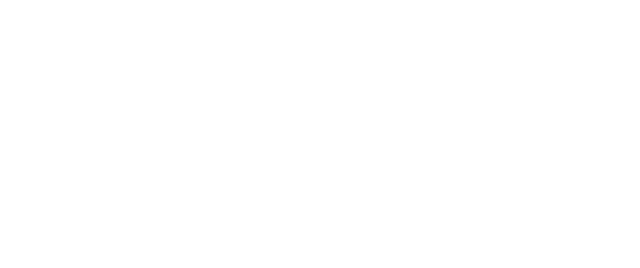
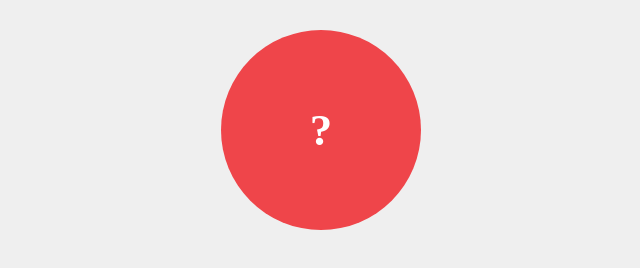
Before and after one commit to hideaking2021/Omikuji, a plain HTML site: page index.html in a window 1280 px wide. Shown: the whole page, without its empty margins (319-959 px from the left). Drawn offline with Linux system fonts and the light colour scheme.

Commit message:
cssレイアウト

```diff
--- a/css/styles.css
+++ b/css/styles.css
@@ -0,0 +1,16 @@
+body {
+  background: #efefef;
+}
+
+#btn {
+  width: 200px;
+  height: 200px;
+  background: #ef454a;
+  border-radius: 50%;
+  margin: 30px auto;
+  text-align: center;
+  line-height: 200px;
+  color: #fff;
+  font-weight: bold;
+  font-size: 45px;
+}
--- a/index.html
+++ b/index.html
@@ -6,6 +6,7 @@
     <link rel="stylesheet" href="css/styles.css">
   </head>
   <body>
+    <div id="btn">?</div>
 
     <script src="js/main.js">
 
```
